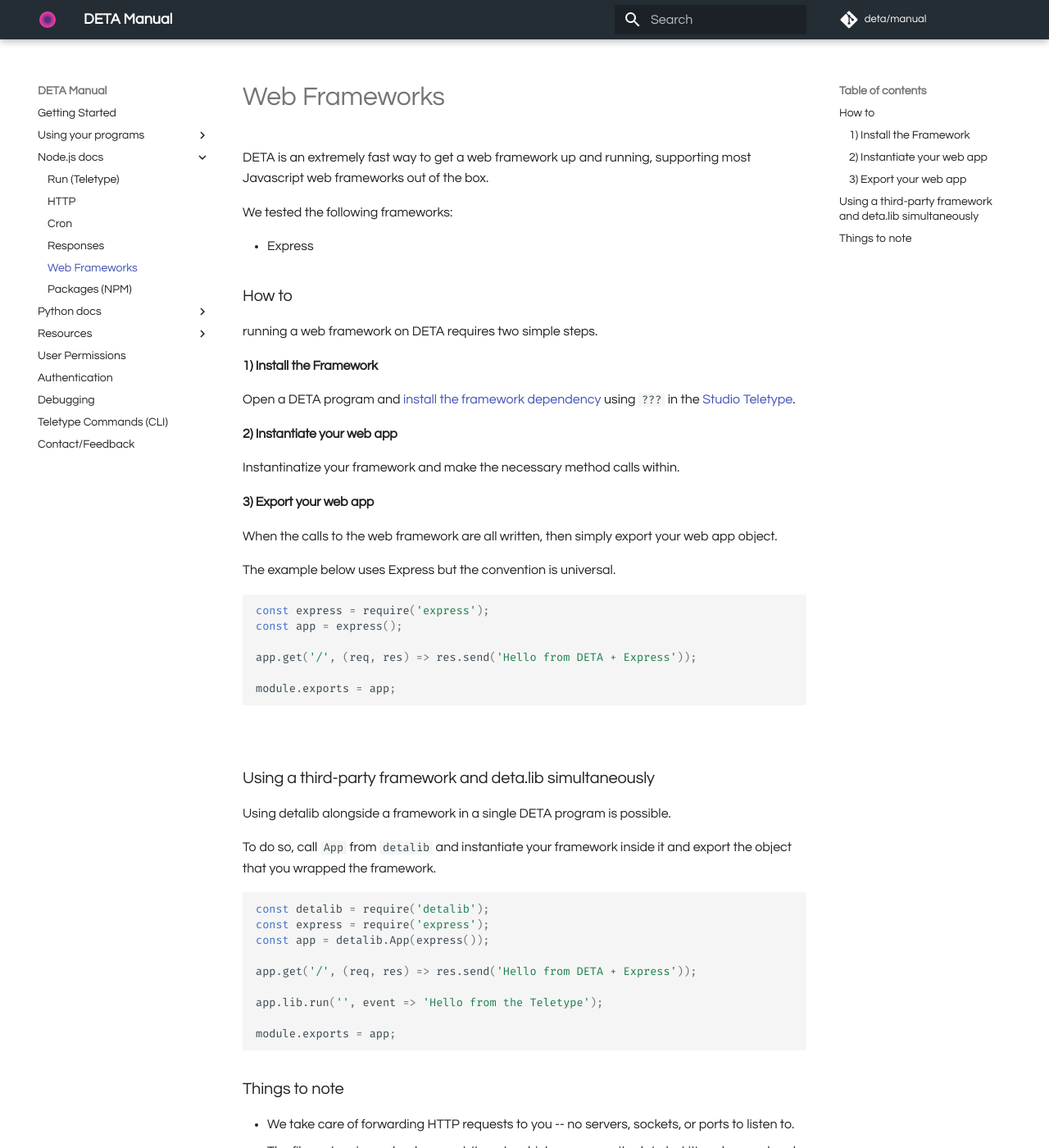
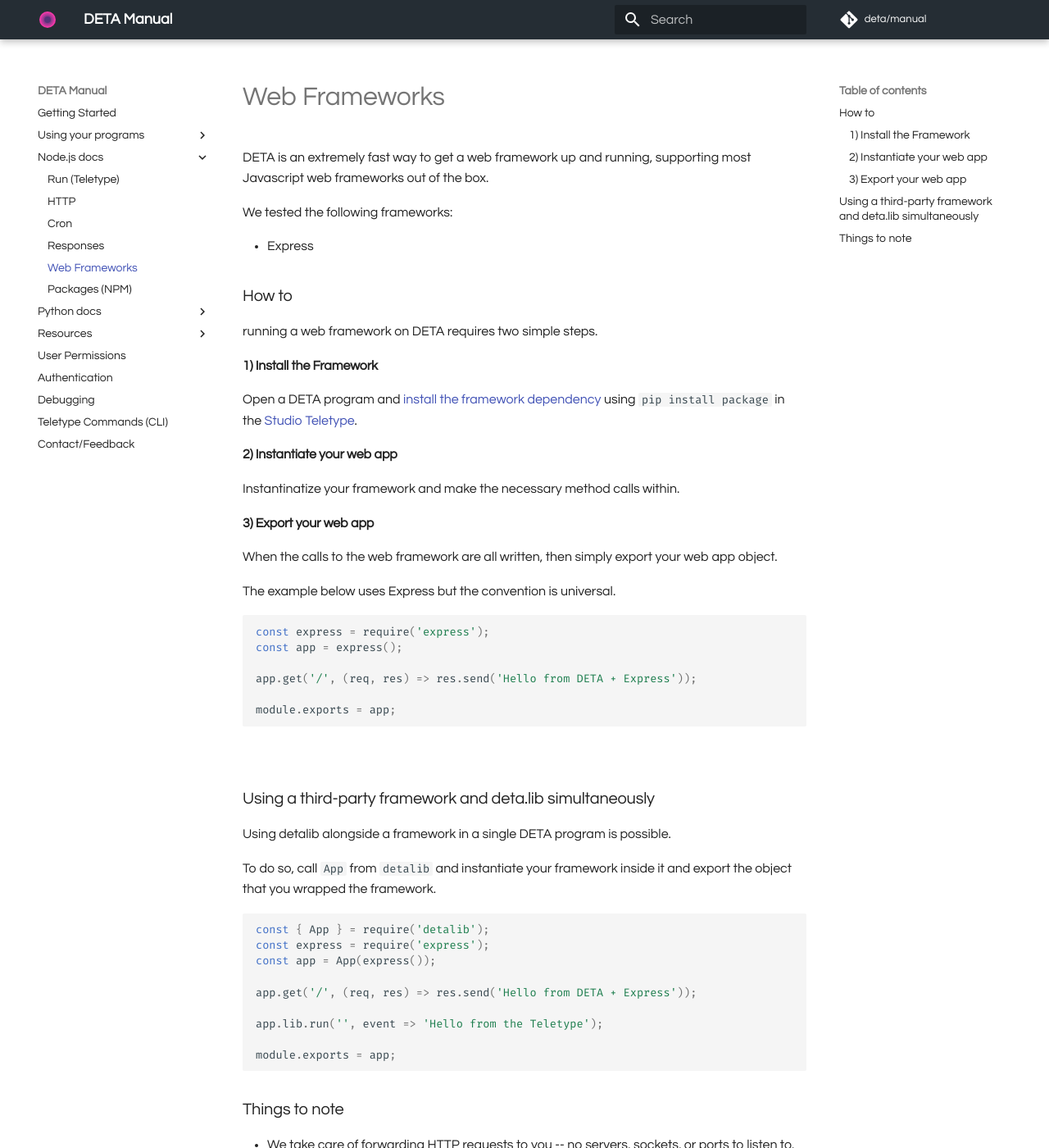
Before and after one commit to fmquaglia/manual, an MkDocs documentation site: the page built from docs/js_web_frameworks.md, in a window 1280 px wide and 1400 px high. Shown: the whole window at 82% size. Built offline with MkDocs 1.6.1 and Material for MkDocs 9.7.7, drawn with Linux system fonts in a browser that asks for light colours; comment, search, counter and statistics services are not loaded.

Commit message:
added mustafa's suggestions on js_web_frameworks.md

````diff
--- a/docs/js_web_frameworks.md
+++ b/docs/js_web_frameworks.md
@@ -10,7 +10,7 @@ running a web framework on DETA requires two simple steps.
 
 #### 1) Install the Framework
 
-Open a DETA program and [install the framework dependency](/packages/) using `???` in the [Studio Teletype](/teletype/).
+Open a DETA program and [install the framework dependency](/packages/) using `pip install package` in the [Studio Teletype](/teletype/).
 
 #### 2) Instantiate your web app
 
@@ -40,9 +40,9 @@ Using detalib alongside a framework in a single DETA program is possible.
 To do so, call `App` from `detalib` and instantiate your framework inside it and export the object that you wrapped the framework.
 
 ```javascript
-const detalib = require('detalib');
+const { App } = require('detalib');
 const express = require('express');
-const app = detalib.App(express());
+const app = App(express());
 
 app.get('/', (req, res) => res.send('Hello from DETA + Express'));
 
````
